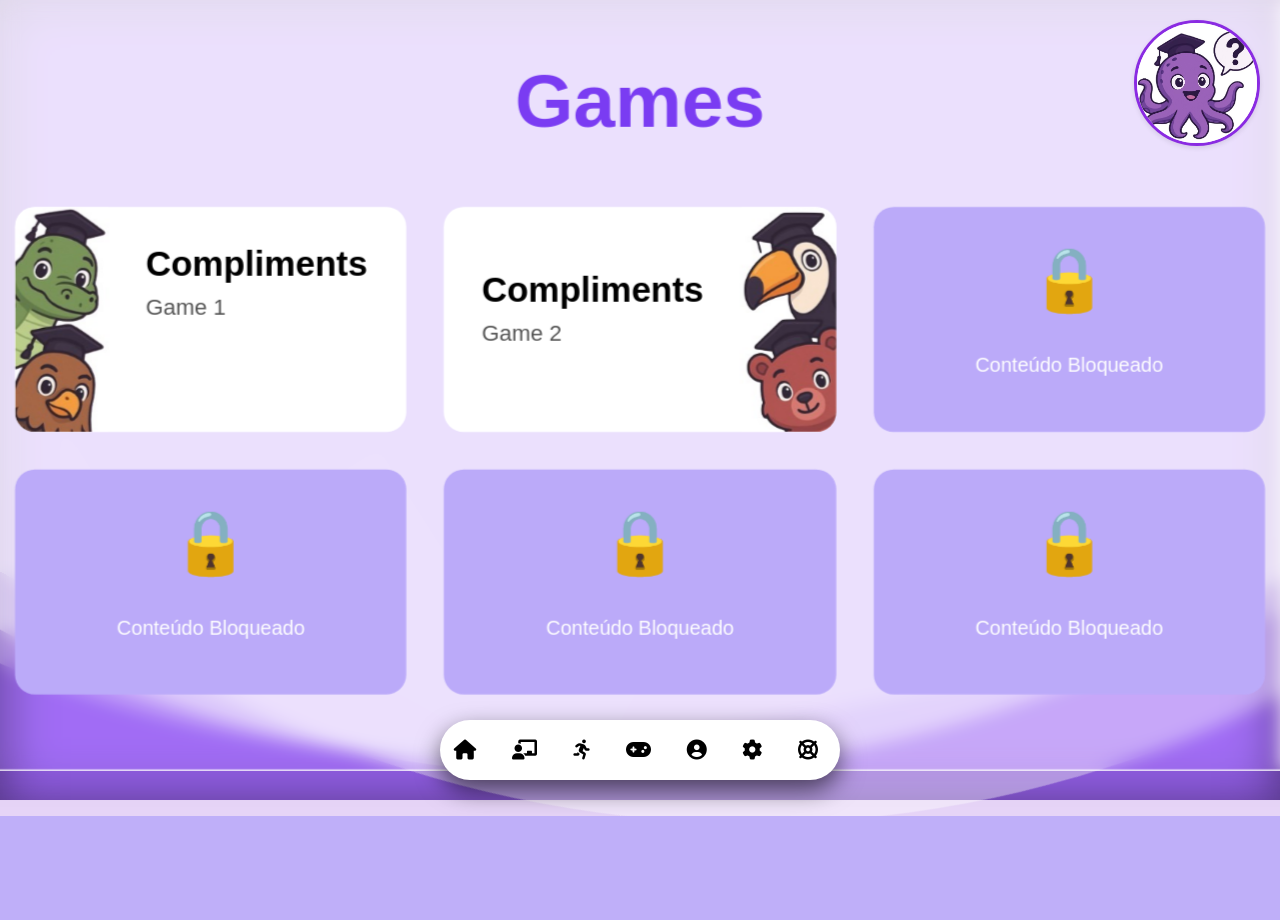
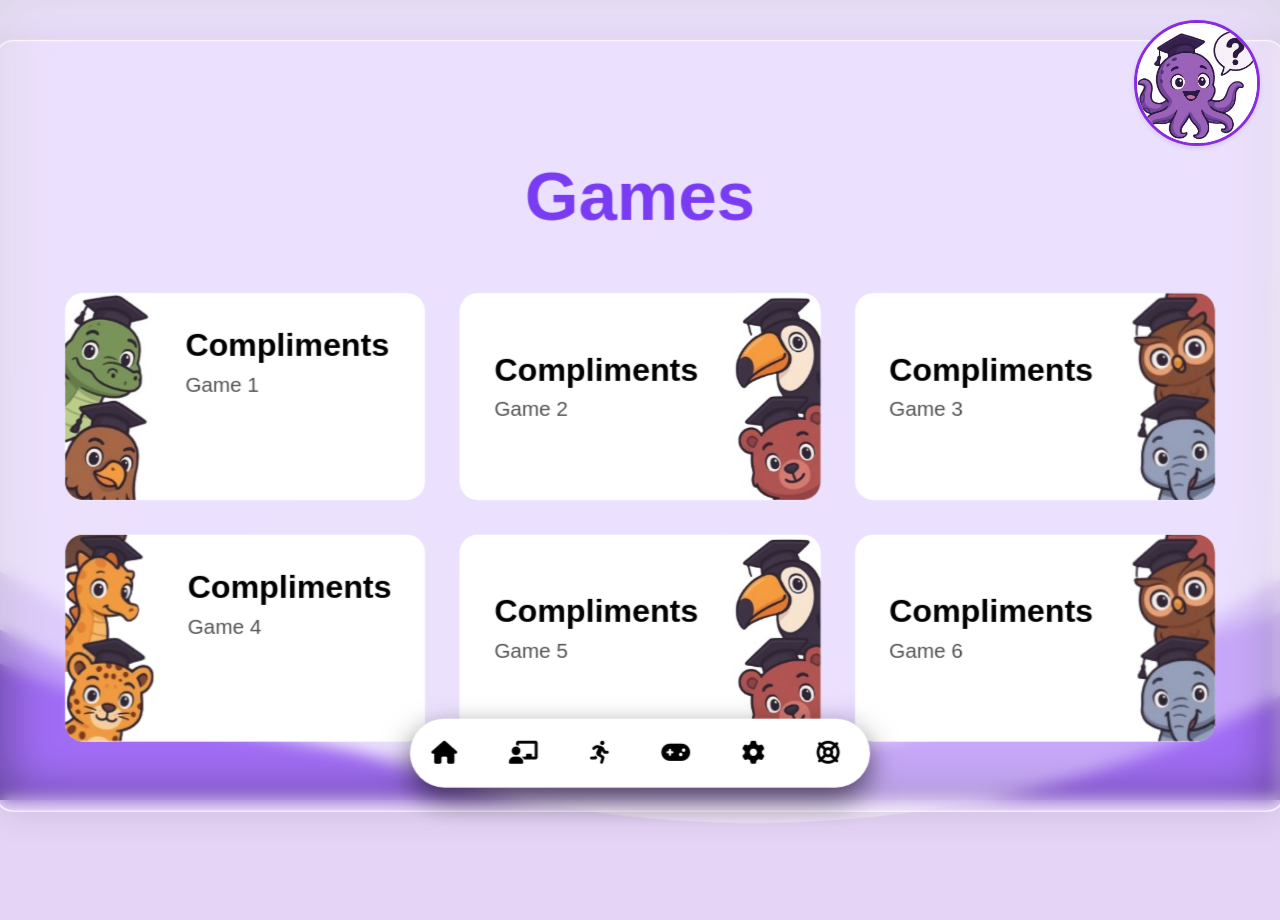
Before and after one commit to Liviaamaralsales/Voice_TCC, a Flask app: page /games in a window 1280 px wide; the page is wider, and only the part inside the window is pictured. Before the commit the page ends 816 px from the top of that part, so only its background shows below. Run offline with Flask 3, Linux system fonts and the light colour scheme; the visitor is signed in with stand-in values (Sample User, id 1).

Commit message:
fazendo os bagui funcionar 👌

```diff
--- a/app.py
+++ b/app.py
@@ -71,6 +71,10 @@ def configuracoes():
 
 @app.route("/classes")
 def classes():
+    return render_template("PaginaEscolhaClasse.html")
+
+@app.route("/video")
+def video():
     return render_template("PaginaClassVideo.html")
 
 
--- a/public/static/CSS/PaginaEscolhaAtividades.css
+++ b/public/static/CSS/PaginaEscolhaAtividades.css
@@ -4,11 +4,13 @@ body {
   font-family: 'Poppins', sans-serif;
   display: flex;
   justify-content: center;
-  align-items: center;
-  height: 100vh;
+  align-items: flex-start;
+  min-height: 100vh;
   position: relative;
-  top: -60px; /* move container pra cima */
-  overflow: hidden;
+  padding-bottom: 120px; /* espaço para a navbar */
+  overflow-y: auto;
+  overflow-x: hidden;
+  margin: 0;
 }
 
 /* ================== BOTÃO NO CANTO SUPERIOR DIREITO ================== */
@@ -24,10 +26,10 @@ body {
   border-radius: 50%;
   overflow: hidden;
   background-color: white;
-  border: 3px solid #8a2be2; /* borda roxa */
+  border: 3px solid #8a2be2;
   box-shadow: 0 2px 5px rgba(0, 0, 0, 0.1);
   transition: transform 0.2s ease, box-shadow 0.2s ease;
-  z-index: 1002; /* acima de tudo */
+  z-index: 1002;
 }
 
 .logo-button img {
@@ -45,20 +47,18 @@ body {
 /* ================== CONTAINER ================== */
 .container {
   position: relative;
-    top: -80px;
-    background: rgba(255, 255, 255, 0.05); /* vidro embaçado */
+  top: 40px;
+  background: rgba(255, 255, 255, 0.05);
   border-radius: 16px;
   box-shadow: 0 4px 30px rgba(0, 0, 0, 0.1);
   backdrop-filter: blur(7px);
   -webkit-backdrop-filter: blur(7px);
   border: 1px solid rgba(255, 255, 255, 1);
-
   padding: 60px;
   width: 1000px;
   text-align: center;
   color: #000;
-
-    transform: scale(1.25); /* aumenta só o container */
+  transform: scale(1.15);
   transform-origin: center top;
 }
 
@@ -121,17 +121,6 @@ h1 {
   font-size: 18px;
   color: #555;
   margin-top: 8px;
-}
-
-/* Cards bloqueados */
-.card.locked {
-  background-color: #bbaaf9;
-  color: #fff;
-}
-
-.lock {
-  font-size: 50px;
-  margin-bottom: 15px;
 }
 
 /* Card com imagem à direita */
@@ -210,9 +199,7 @@ h1 {
   100% { transform: translate(-50%, -75%) rotate(180deg); }
 }
 
-
 /* ================== BOTTOM NAVBAR ================== */
-
 .bottom-navbar {
   position: fixed;
   bottom: 20px;
@@ -290,5 +277,28 @@ h1 {
 .bottom-navbar:hover li:nth-child(6) a span { transition-delay: 0.6s; }
 .bottom-navbar:hover li:nth-child(7) a span { transition-delay: 0.7s; }
 
+/* ================== RESPONSIVIDADE ================== */
+@media (max-width: 1024px) {
+  .container {
+    width: 90%;
+    transform: none;
+  }
 
-/* ================== espaço para deixar responsivo ================== */
+  .grid {
+    grid-template-columns: repeat(2, 1fr);
+  }
+}
+
+@media (max-width: 700px) {
+  .grid {
+    grid-template-columns: 1fr;
+  }
+
+  .bottom-navbar {
+    width: 90%;
+  }
+
+  h1 {
+    font-size: 42px;
+  }
+}
--- a/public/templates/PaginaClassVideo.html
+++ b/public/templates/PaginaClassVideo.html
@@ -34,11 +34,12 @@
         </div>
         <div class="video-container">
             <video controls>
-                <source src="">
+                <source src="../static/assets/video1.mp4" type="video/mp4">
                 Seu navegador não suporta o elemento de vídeo.
             </video>
         </div>
-        <button class="finish-button">Finish</button>
+
+        <a class="finish-button" href="{{ url_for('activities') }}">Finish</a>
     </div>
 
 
--- a/public/templates/PaginaEscolhaGames.html
+++ b/public/templates/PaginaEscolhaGames.html
@@ -9,7 +9,7 @@
       href="https://cdnjs.cloudflare.com/ajax/libs/font-awesome/6.0.0/css/all.min.css"
     />
 
-    <link rel="stylesheet" href="../static/CSS/PaginaEscolhaGames.css" />
+    <link rel="stylesheet" href="../static/CSS/PaginaEscolhaAtividades.css" />
   </head>
   <body>
     <!-- Botão no canto superior direito -->
@@ -30,6 +30,7 @@
     <div class="container">
       <h1>Games</h1>
      <div class="grid">
+  <!-- Card 1 -->
   <div class="card active">
     <img src="../static/assets/lateral-esquerda-card.jpeg" alt="Personagem 1" class="character" />
     <div class="text">
@@ -38,6 +39,7 @@
     </div>
   </div>
 
+  <!-- Card 2 -->
   <div class="card active right">
     <div class="text">
       <h2>Compliments</h2>
@@ -46,27 +48,47 @@
     <img src="../static/assets/lateral-direita-card.jpeg" alt="Personagem 2" class="character" />
   </div>
 
-        <div class="card locked">
-          <div class="lock">🔒</div>
-          <p>Conteúdo Bloqueado</p>
+  <!-- Card 3 -->
+  <div class="card active right">
+    <div class="text">
+      <h2>Compliments</h2>
+      <p>Game 3</p>
+    </div>
+    <img src="../static/assets/lateral-direita2-card.png" alt="Personagem 3" class="character" />
   </div>
 
-        <div class="card locked">
-          <div class="lock">🔒</div>
-          <p>Conteúdo Bloqueado</p>
+  <!-- Card 4 -->
+  <div class="card active">
+    <img src="../static/assets/lateral-esquerda2-card.png" alt="Personagem 4" class="character" />
+    <div class="text">
+      <h2>Compliments</h2>
+      <p>Game 4</p>
+    </div>
   </div>
 
-        <div class="card locked">
-          <div class="lock">🔒</div>
-          <p>Conteúdo Bloqueado</p>
+  <!-- Card 5 -->
+  <div class="card active right">
+    <div class="text">
+      <h2>Compliments</h2>
+      <p>Game 5</p>
+    </div>
+    <img src="../static/assets/lateral-direita-card.jpeg" alt="Personagem 5" class="character" />
   </div>
 
-        <div class="card locked">
-          <div class="lock">🔒</div>
-          <p>Conteúdo Bloqueado</p>
+  <!-- Card 6 -->
+  <div class="card active right">
+    <div class="text">
+      <h2>Compliments</h2>
+      <p>Game 6</p>
+    </div>
+    <img src="../static/assets/lateral-direita2-card.png" alt="Personagem 6" class="character" />
   </div>
 </div>
-    </div>
+
+
+      <!-- navbar -->
+
+        <!-- navbar -->
 
        <nav class="bottom-navbar">
     <ul>
@@ -77,27 +99,21 @@
             </a>
         </li>
         <li>
-          <a href="">
+            <a href="{{ url_for('classes') }}">
                 <i class="fas fa-chalkboard-teacher"></i>
                 <span class="nav-text">Classes</span>
             </a>
         </li>
         <li>
-          <a href="">
+            <a href="{{ url_for('activities') }}">
                 <i class="fas fa-running"></i>
                 <span class="nav-text">Activities</span>
             </a>
         </li>
         <li>
-          <a href="">
+            <a href="{{ url_for('games') }}">
                 <i class="fas fa-gamepad"></i>
                 <span class="nav-text">Games</span>
-          </a>
-        </li>
-        <li>
-          <a href="{{ url_for('configuracoes') }}">
-            <i class="fas fa-user-circle"></i>
-            <span class="nav-text">Perfil</span>
             </a>
         </li>
         <li>
@@ -114,5 +130,6 @@
         </li>
     </ul>
 </nav>
+
   </body>
 </html>
```
Also changed, not shown: public/static/CSS/PaginaClassVideo.css (+32 -22 lines), public/static/CSS/PaginaHome.css (+8 -43 lines), public/templates/PaginaApoiadores.html (+5 -9 lines), public/templates/PaginaConfig.html (+42 -1 lines), public/templates/PaginaEscolhaAtividades.html (+37 -22 lines), public/templates/PaginaEscolhaClasse.html (+44 -26 lines), public/templates/PaginaHome.html (+9 -5 lines), public/static/assets/lateral-direita2-card.png (added), public/static/assets/lateral-esquerda2-card.png (added), 1 other file. Lines whose indentation alone changed are shown as unchanged.
